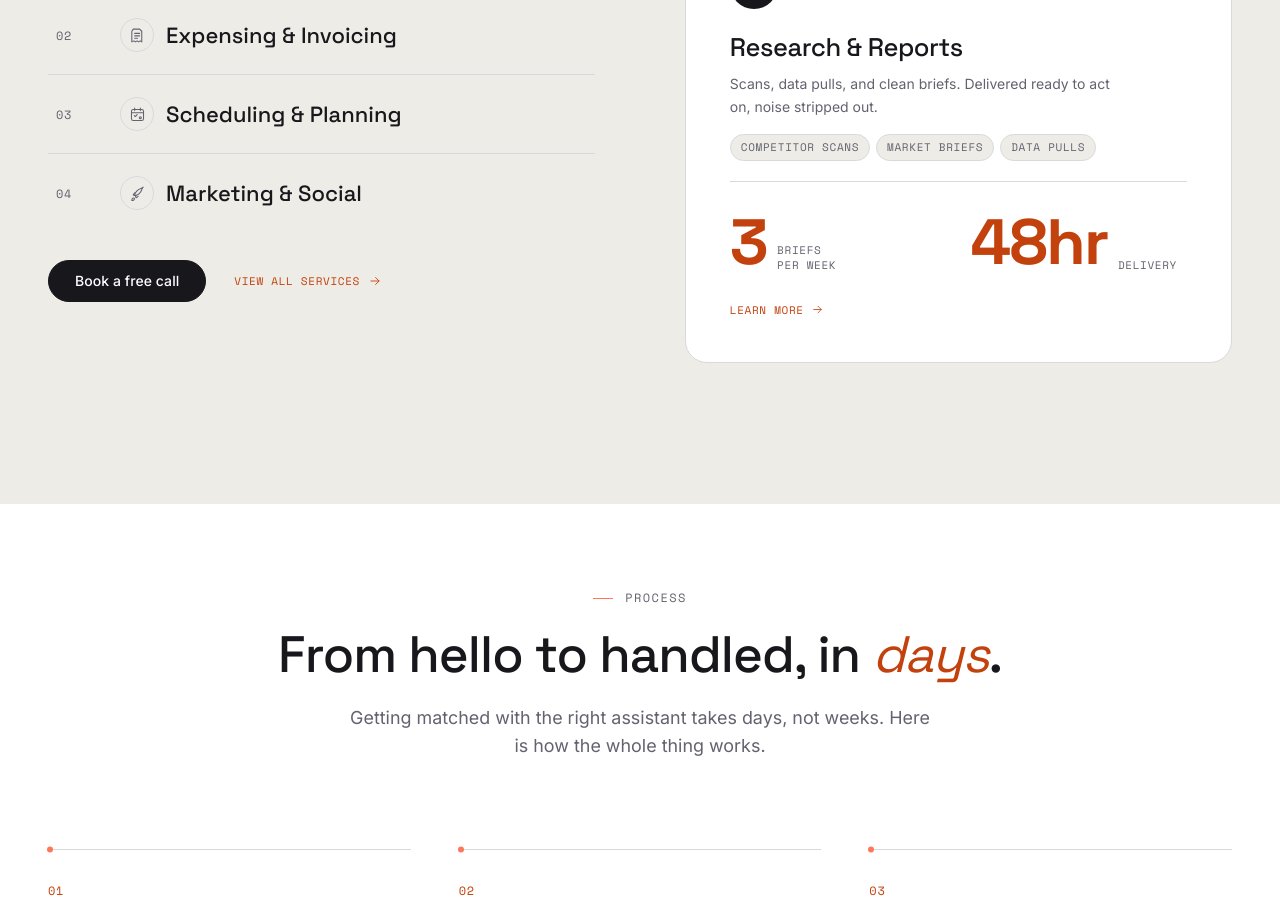
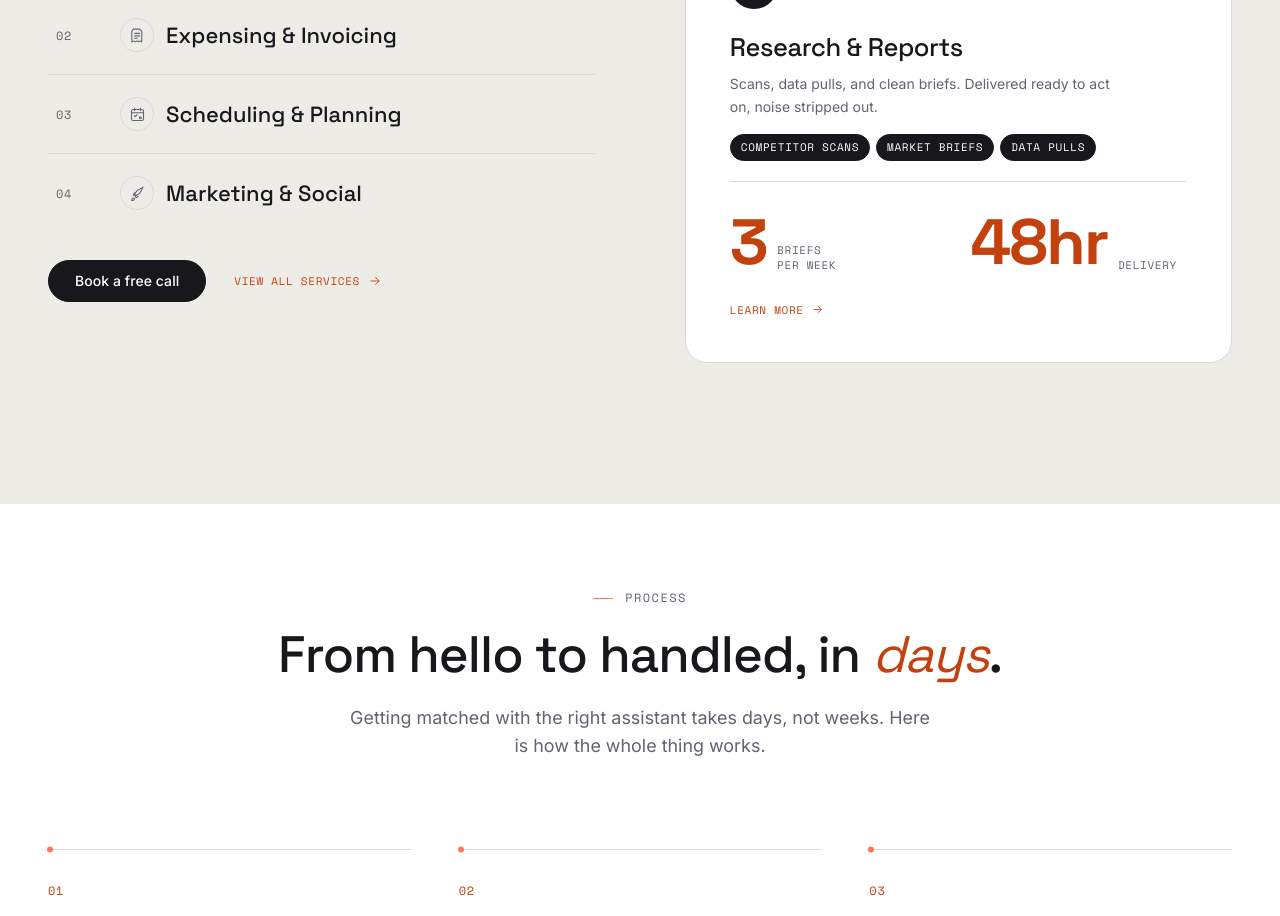
Before and after one commit to martinkilombe/Virtual-Assistant, a Next.js app: page / in a window 1280 px wide. Shown: the part 1420-2336 px from the top of the page. Built offline with nearby package versions, Linux system fonts and the light colour scheme.

Commit message:
Ehance the service page by adding new pills colors

```diff
--- a/src/app/globals.css
+++ b/src/app/globals.css
@@ -832,9 +832,9 @@ em { font-style: italic; }
   font-size: var(--fs-micro);
   letter-spacing: var(--ls-wide);
   text-transform: uppercase;
-  color: var(--muted);
-  background: var(--paper-2);
-  border: 1px solid var(--line);
+  color: var(--paper);
+  background: var(--ink);
+  border: 1px solid var(--ink);
   border-radius: 100px;
   padding: 4px 10px;
   white-space: nowrap;
@@ -922,9 +922,9 @@ em { font-style: italic; }
     font-size: var(--fs-micro);
     letter-spacing: var(--ls-wide);
     text-transform: uppercase;
-    color: var(--muted);
-    background: var(--paper-2);
-    border: 1px solid var(--line);
+    color: var(--paper);
+    background: var(--ink);
+    border: 1px solid var(--ink);
     border-radius: 100px;
     padding: 3px 8px;
     white-space: nowrap;
```
